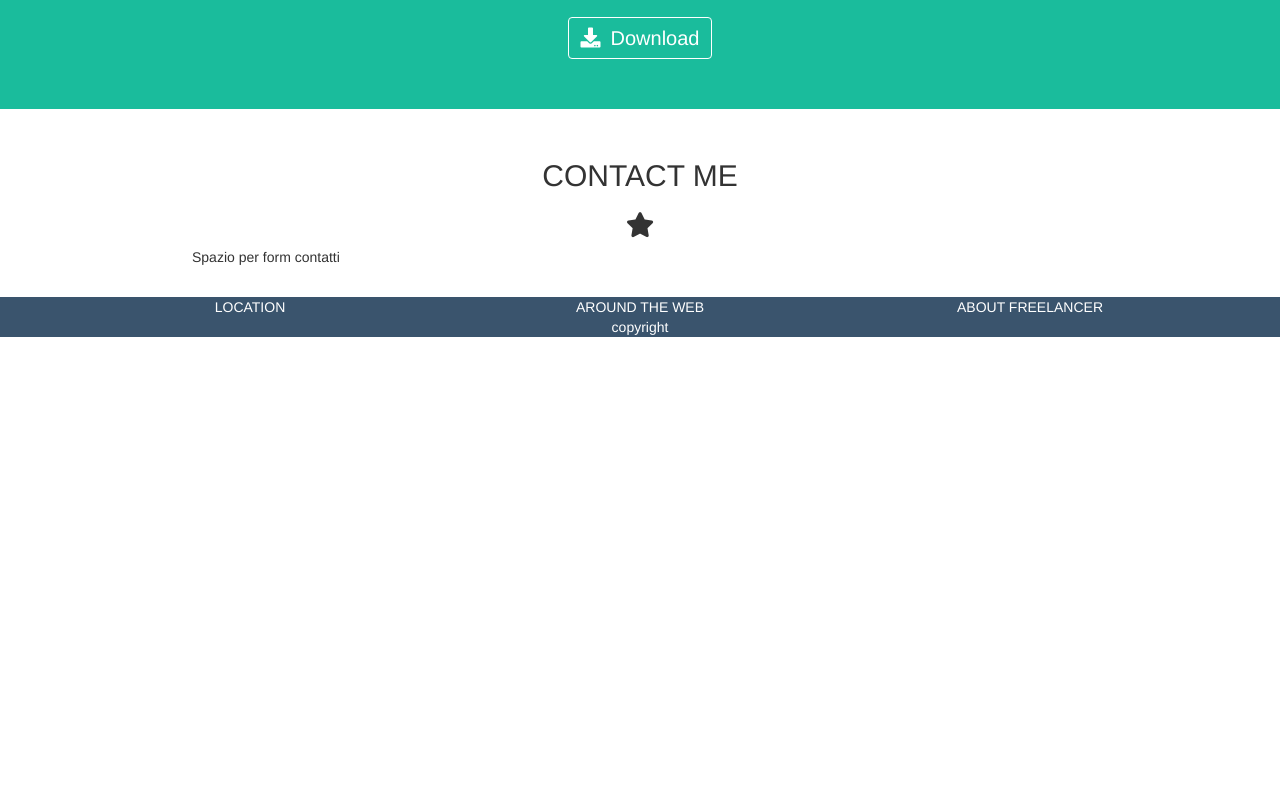
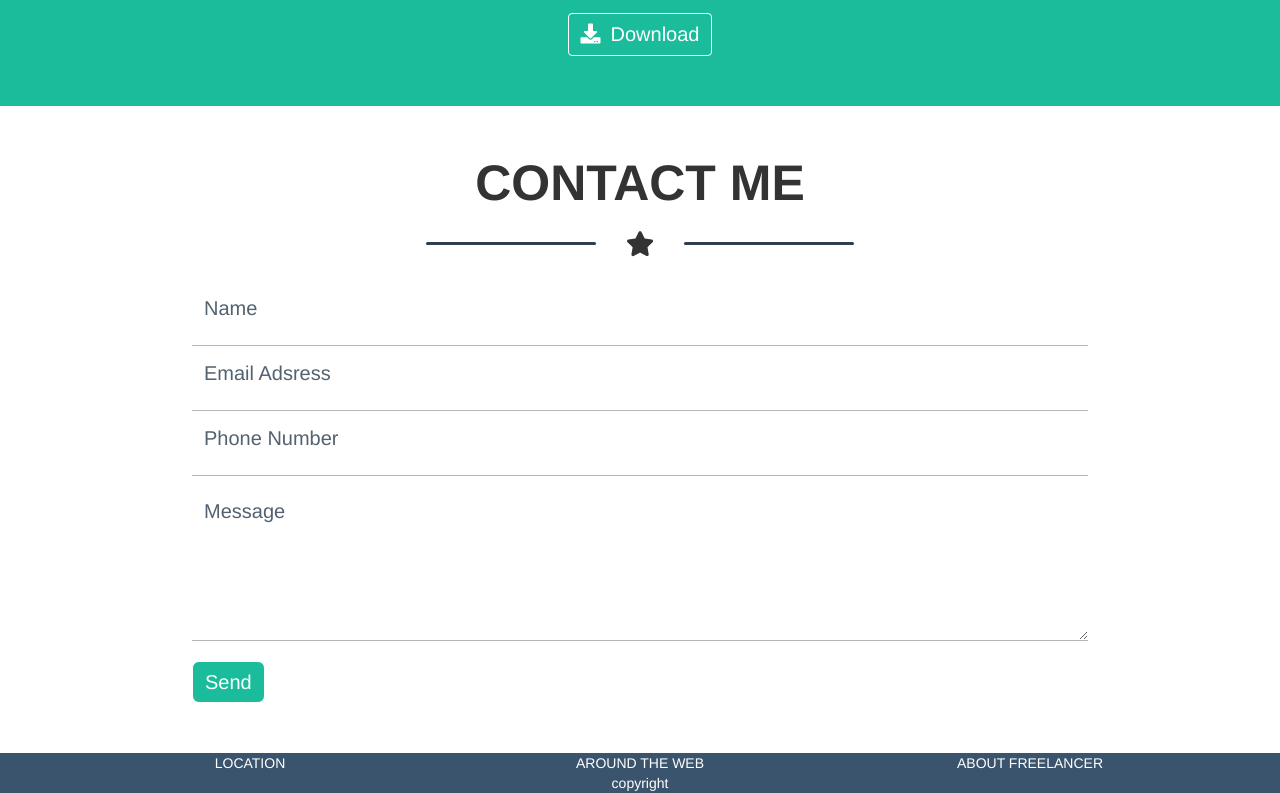
Before and after one commit to enricopaol/html-css-bootstrap-freelancer, a plain HTML site: page index.html in a window 1280 px wide. Shown: the part 1712-2505 px from the top of the page. Before the commit the page ends 2049 px from the top, so only its background shows below. Drawn offline with nearby package versions, Linux system fonts and the light colour scheme.

Commit message:
Realizzato Form Contatti

```diff
--- a/css/style.css
+++ b/css/style.css
@@ -76,6 +76,7 @@
 .top-nav .logo {
     font-weight: 600;
     font-size: 20px;
+    line-height: 37px;
 }
 
 .top-nav .header_nav .burger i {
@@ -160,8 +161,48 @@
     padding-right: 10px;
 }
 
+/* Contact */
+#contact-form input,
+#contact-form textarea {
+    box-shadow: none;
+    border-radius: 0;
+    border-top: none;
+    border-left: none;
+    border-right: none;
+    border-bottom: 1px solid #b8b5b5;
+    padding-bottom: 30px;
+    height: 50px;
+    font-size:20px;
+    font-weight: 500;
+    margin-top:10px;
+}
 
+#contact-form input::placeholder,
+#contact-form textarea::placeholder {
+    color: #536270;
+    font-size:20px;
+    font-weight: 500;
+}
 
+#contact-form textarea {
+    height: 150px;
+}
+
+#contact-form .form_btn {
+    font-size: 20px;
+    font-weight: 500;
+    margin-top: 20px;
+    background-color: #1abc9c;
+    color: white;
+    border: 1px solid white;
+    border-radius: 7px;
+}
+
+#contact-form .form_btn:hover {
+    color: #1abc9c;
+    background-color: #fff;
+    border-color:#1abc9c;
+}
 
 
 /* FOOTER */
@@ -207,6 +248,7 @@ footer .copyright {
     /* Nav Top */
     .top-nav .logo {
         font-size: 22px;
+        line-height: 28px;
     }
 
     /* Jumbotron */
@@ -241,6 +283,7 @@ footer .copyright {
     /* Nav Top */
     .top-nav .logo {
         font-size: 22px;
+        line-height: 28px;
     }
 
      /* Jumbotron */
--- a/index.html
+++ b/index.html
@@ -150,11 +150,26 @@
         <!-- Contact Me -->
         <section class="contact white section padding_block_30">
             <div class="small-wrapper">
-                <div class="text-center">
-                    <h2>CONTACT ME</h2>
-                    <div class="star"><i class="fas fa-star"></i></div>
+                <div class="text-center text-uppercase">
+                    <h2 class="entry-title">Contact Me</h2>
+                    <div class="star blue"><i class="fas fa-star"></i></div>
                 </div>
-                <div>Spazio per form contatti</div>
+
+                <form id="contact-form" class="padding_block_20" action="#">
+                    <div class="form-group">
+                        <input class="form-control" type="text" placeholder="Name">
+                    </div>
+                    <div class="form-group">
+                        <input class="form-control" type="text" placeholder="Email Adsress">
+                    </div>
+                    <div class="form-group">
+                        <input class="form-control" type="text" placeholder="Phone Number">
+                    </div>
+                    <textarea class="form-control" placeholder="Message"></textarea>
+
+                    <button class="btn btn-default form_btn">Send</button>
+
+                </form>
             </div>
         </section>
     </main>
```
